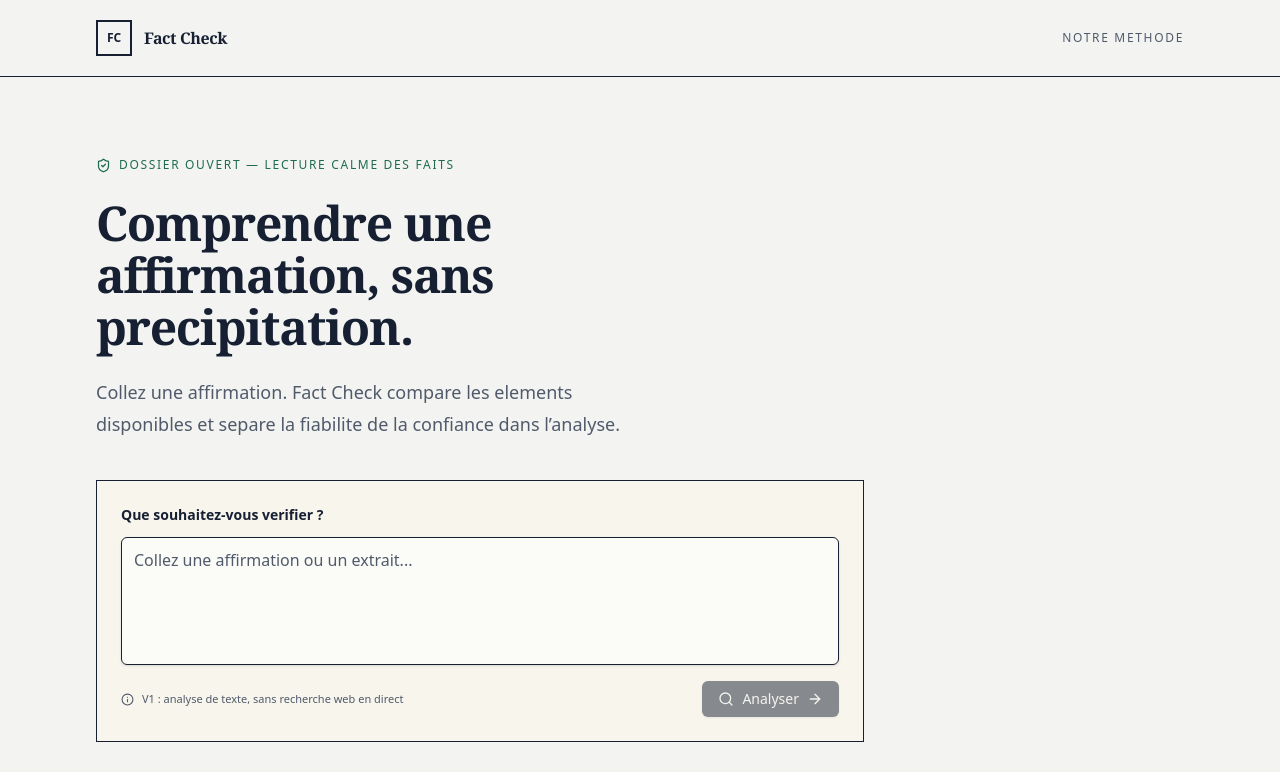
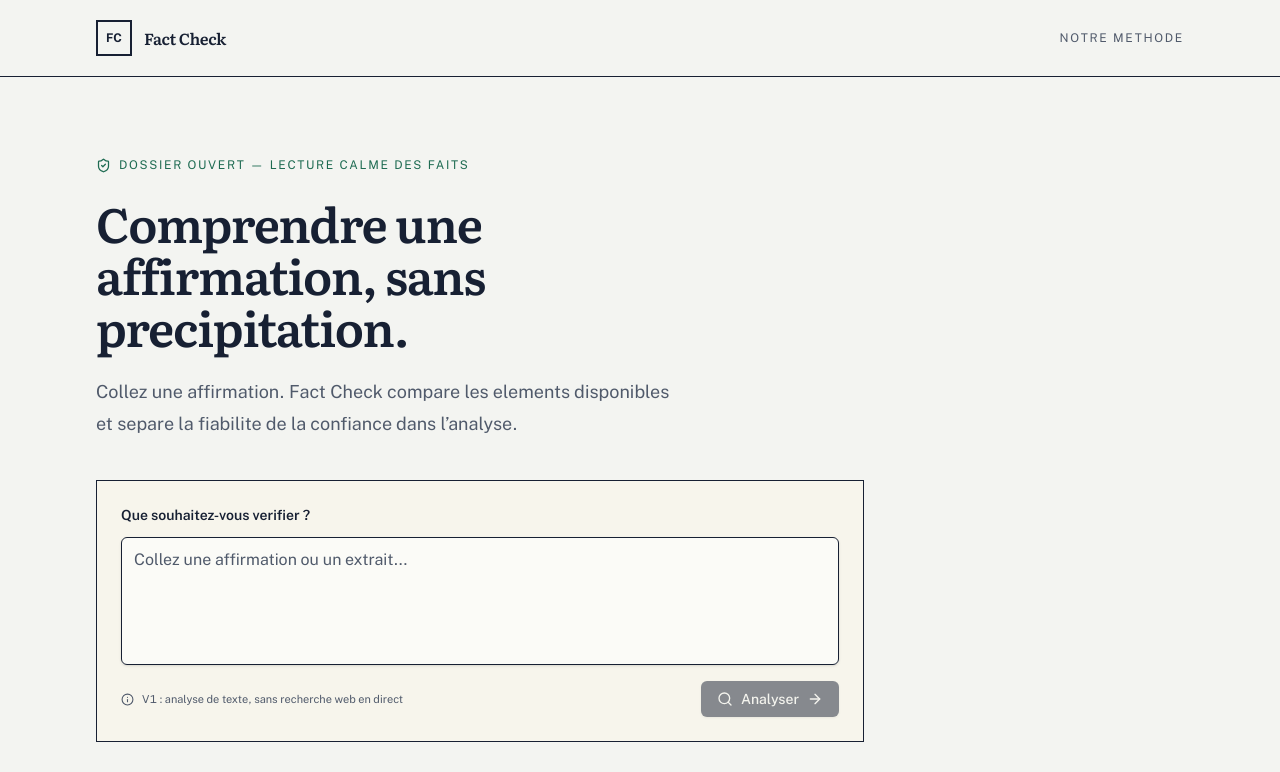
Before and after one commit to bienaimebaudelaire-jpg/fact-check-app, a Next.js app: page / in a window 1280 px wide. Shown: the top 772 px of the page. Built offline with nearby package versions, Linux system fonts and the light colour scheme.

Commit message:
design: Literata + Public Sans

```diff
--- a/app/layout.tsx
+++ b/app/layout.tsx
@@ -2,8 +2,8 @@ import type { Metadata } from "next"
 import "./globals.css"
 
 export const metadata: Metadata = {
-  title: "Fact Check",
-  description: "Verification de faits, sans jargon et sans verdict fabrique.",
+  title: "Fact Check — vérifier une affirmation",
+  description: "Vérification de faits, sans jargon et sans verdict fabriqué.",
 }
 
 export default function RootLayout({ children }: { children: React.ReactNode }) {
@@ -13,7 +13,7 @@ export default function RootLayout({ children }: { children: React.ReactNode })
         <link rel="preconnect" href="https://fonts.googleapis.com" />
         <link rel="preconnect" href="https://fonts.gstatic.com" crossOrigin="anonymous" />
         <link
-          href="https://fonts.googleapis.com/css2?family=Source+Serif+4:opsz,wght@8..60,400;8..60,600;8..60,700&family=IBM+Plex+Sans:wght@400;500;600&family=IBM+Plex+Mono:wght@400;500&display=swap"
+          href="https://fonts.googleapis.com/css2?family=Literata:opsz,wght@7..72,300;7..72,400;7..72,600&family=Public+Sans:wght@400;500;600;700&display=swap"
           rel="stylesheet"
         />
       </head>
```
